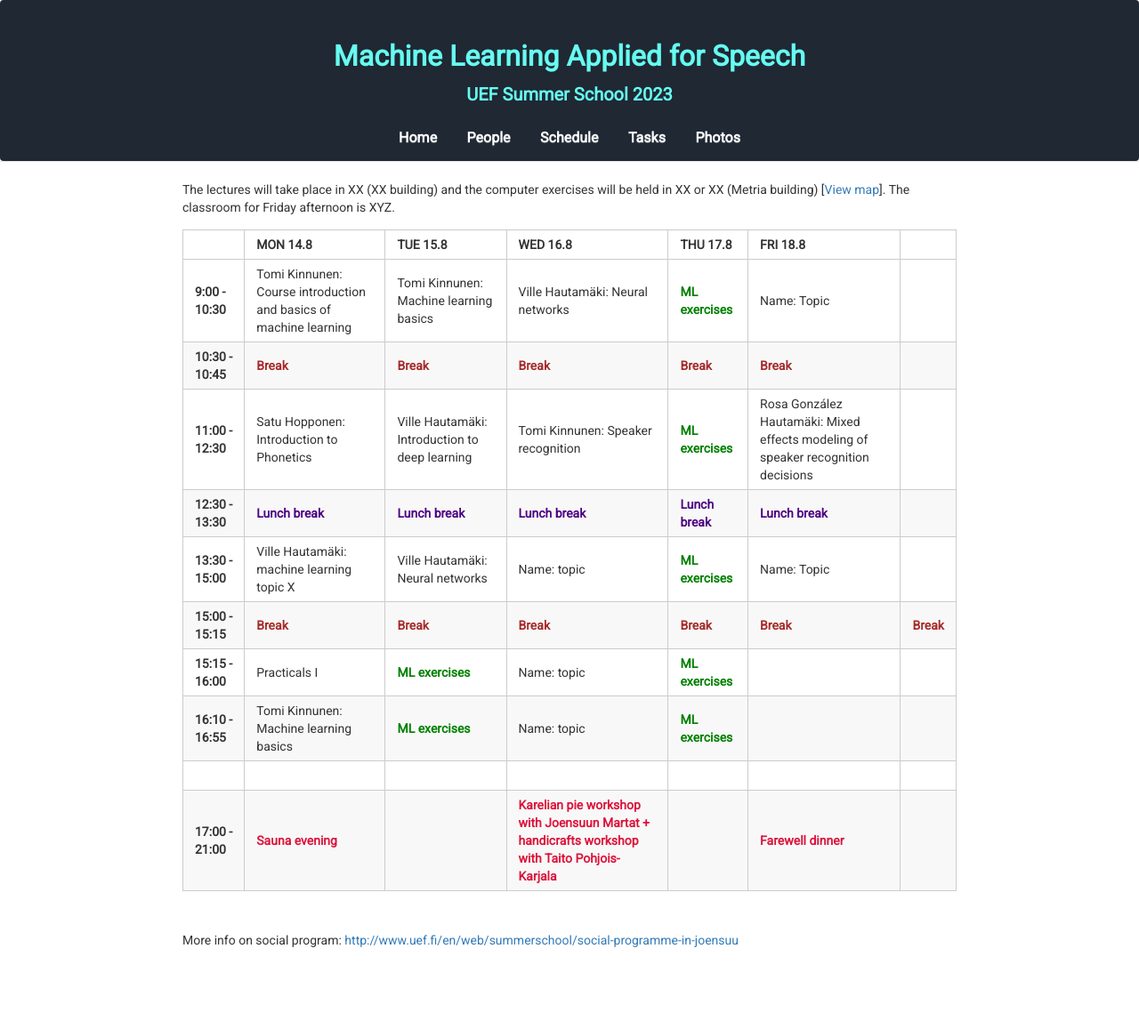
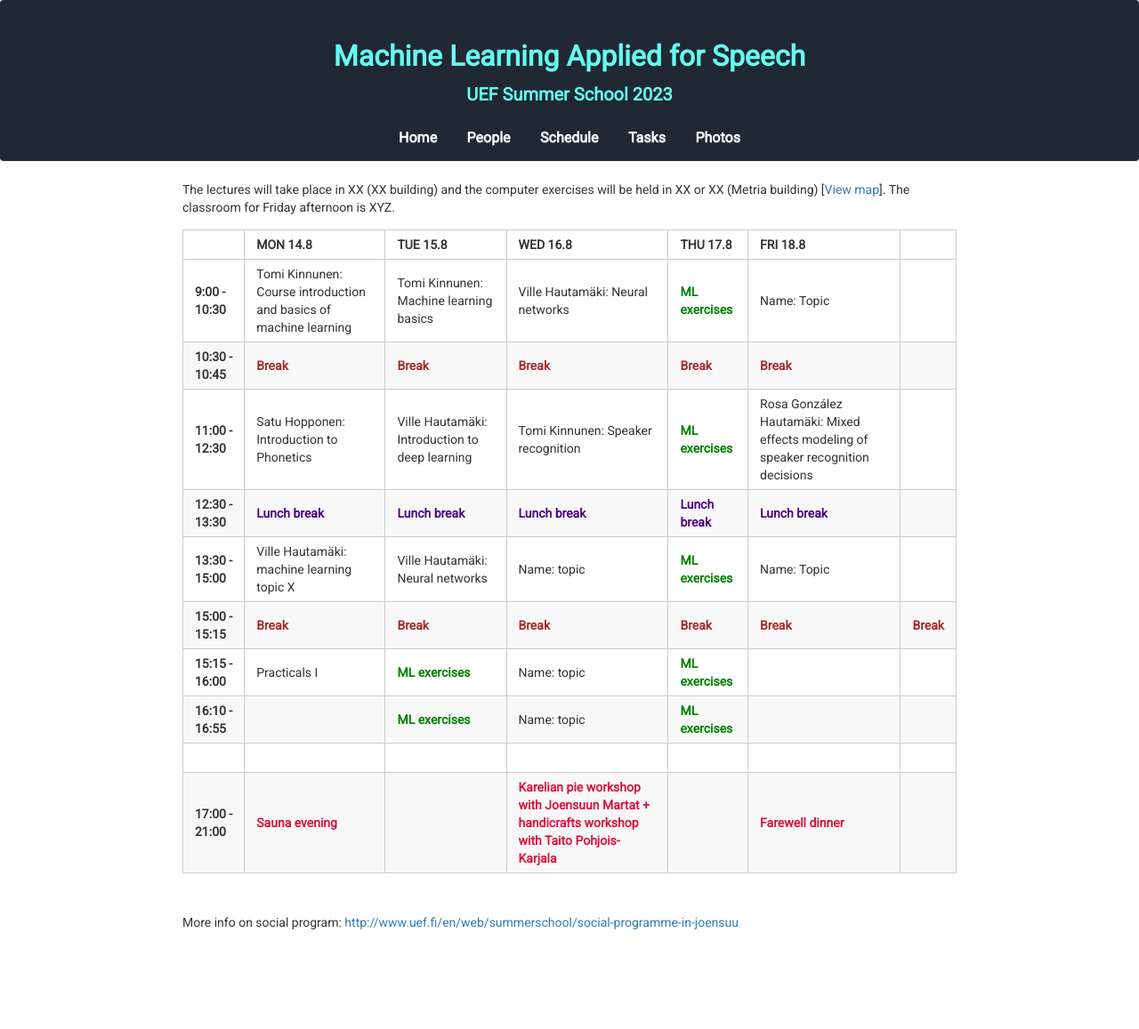
Before and after one commit to vpspeech/summerschool2023, a Jekyll site: the page built from schedule.md, in a window 1280 px wide. Shown: the whole page at 89% size. Built offline with Jekyll 4.4.1, drawn with Linux system fonts in a browser that asks for light colours; nearby versions of some CDN libraries.

Commit message:
Update schedule.md

```diff
--- a/schedule.md
+++ b/schedule.md
@@ -14,7 +14,7 @@ The lectures will take place in XX (XX building) and the computer exercises will
 | **13:30 - 15:00** | Ville Hautamäki: machine learning topic X                         | Ville Hautamäki: Neural networks                              | Name: topic                | <span style="color:green">**ML exercises**</span> | Name: Topic |
 | **15:00 - 15:15** | <span style="color:brown">**Break**</span> | <span style="color:brown">**Break**</span>       | <span style="color:brown">**Break**</span> | <span style="color:brown">**Break**</span>       |   <span style="color:brown">**Break**</span> | <span style="color:brown">**Break**</span>  |
 | **15:15 - 16:00** | Practicals I                | <span style="color:green">**ML exercises**</span> | Name: topic                                               | <span style="color:green">**ML exercises**</span> |   |
-| **16:10 - 16:55** | Tomi Kinnunen: Machine learning basics                 | <span style="color:green">**ML exercises**</span> | Name: topic                                               | <span style="color:green">**ML exercises**</span> |   |
+| **16:10 - 16:55** |                 | <span style="color:green">**ML exercises**</span> | Name: topic                                               | <span style="color:green">**ML exercises**</span> |   |
 |                   |                                                   |                                                         |                                                   |                                                         |                                                   |
 | **17:00 - 21:00**  | <span style="color:crimson">**Sauna evening**</span>          |                                                         | <span style="color:crimson">**Karelian pie workshop with Joensuun Martat + handicrafts workshop with Taito Pohjois-Karjala**</span>                                                                        |                                                   |                 <span style="color:crimson">**Farewell dinner**                                  |
 
```
